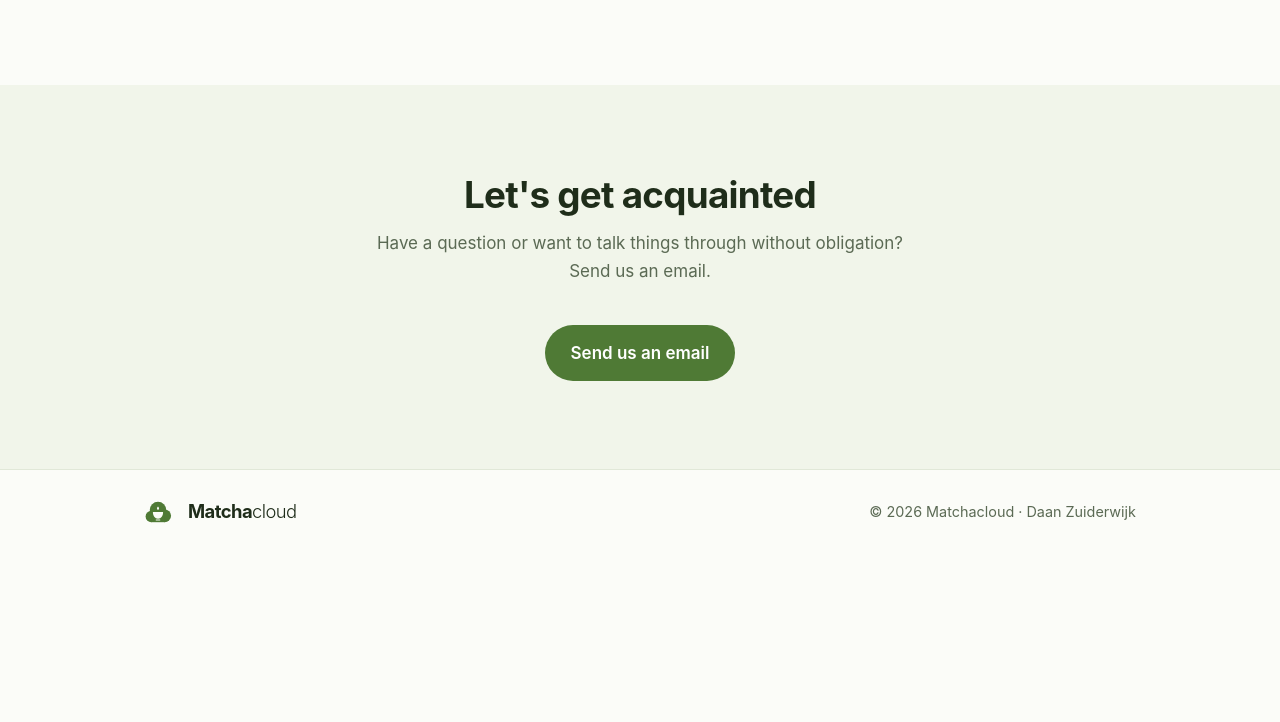
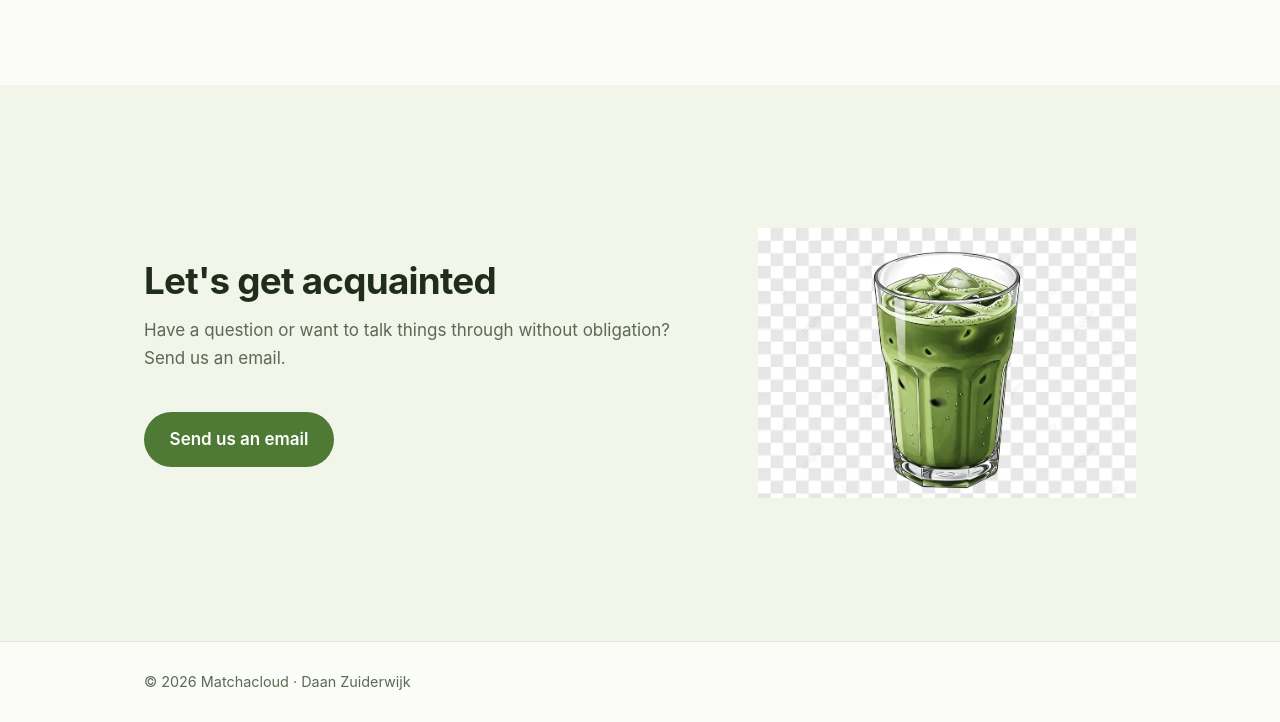
Before and after one commit to matchacloudnl/expert-train, a plain HTML site: page index.html in a window 1280 px wide. Shown: the part 1240-1962 px from the top of the page. Before the commit the page ends 1794 px from the top, so only its background shows below. Drawn offline with Linux system fonts and the light colour scheme.

Commit message:
Add matcha image to contact section and remove footer logo
Co-Authored-By: Claude Sonnet 5.5 <noreply@anthropic.com>

```diff
--- a/css/style.css
+++ b/css/style.css
@@ -118,8 +118,8 @@ h2 { margin: 0 0 .75rem; font-size: clamp(1.7rem, 3.5vw, 2.3rem); letter-spacing
 .steps li::before { content: "0" counter(s); color: var(--accent); font-weight: 600; font-size: .85rem; }
 .steps span { color: var(--muted); font-size: .95rem; }
 
-.cta { text-align: center; }
-.cta .section-lead { margin-left: auto; margin-right: auto; }
+.cta { display: grid; grid-template-columns: 1.2fr .8fr; gap: 3rem; align-items: center; }
+.cta-img { width: 100%; max-height: 380px; object-fit: contain; justify-self: center; }
 
 .site-footer { border-top: 1px solid var(--line); padding: 1.75rem 0; color: var(--muted); font-size: .9rem; }
 .site-footer p { margin: 0; }
@@ -132,6 +132,8 @@ h2 { margin: 0 0 .75rem; font-size: clamp(1.7rem, 3.5vw, 2.3rem); letter-spacing
   .hero-grid { grid-template-columns: 1fr; gap: 2rem; }
   .hero-img { --s: 1; max-height: 380px; }
   .cards { grid-template-columns: 1fr; }
+  .cta { grid-template-columns: 1fr; gap: 2rem; }
+  .cta-img { max-height: 300px; }
   .steps { grid-template-columns: 1fr 1fr; }
   nav a:not(.nav-cta) { display: none; }
   .hero { padding: 4.5rem 0 4rem; }
--- a/index.html
+++ b/index.html
@@ -124,19 +124,18 @@
 
     <section id="contact" class="section alt">
       <div class="container cta">
-        <h2>Let's get acquainted</h2>
-        <p class="section-lead">Have a question or want to talk things through without obligation? Send us an email.</p>
-        <a class="button" href="#contact" data-mail>Send us an email</a>
+        <div class="cta-text">
+          <h2>Let's get acquainted</h2>
+          <p class="section-lead">Have a question or want to talk things through without obligation? Send us an email.</p>
+          <a class="button" href="#contact" data-mail>Send us an email</a>
+        </div>
+        <img class="cta-img" src="assets/matcha-glass.png" alt="Iced matcha" width="897" height="641" loading="lazy">
       </div>
     </section>
   </main>
 
   <footer class="site-footer">
     <div class="container bar">
-      <span class="logo small">
-        <img src="assets/mark.svg" alt="" height="28" width="28">
-        <span class="wordmark"><b>Matcha</b>cloud</span>
-      </span>
       <p>&copy; <span id="year">2026</span> Matchacloud &middot; Daan Zuiderwijk</p>
     </div>
   </footer>
```
Also changed, not shown: dig/index.html (+0 -4 lines), passwd/index.html (+0 -4 lines), spf-flattener/index.html (+0 -4 lines), whatsmyip/index.html (+0 -4 lines), assets/matcha-glass.png (added).
